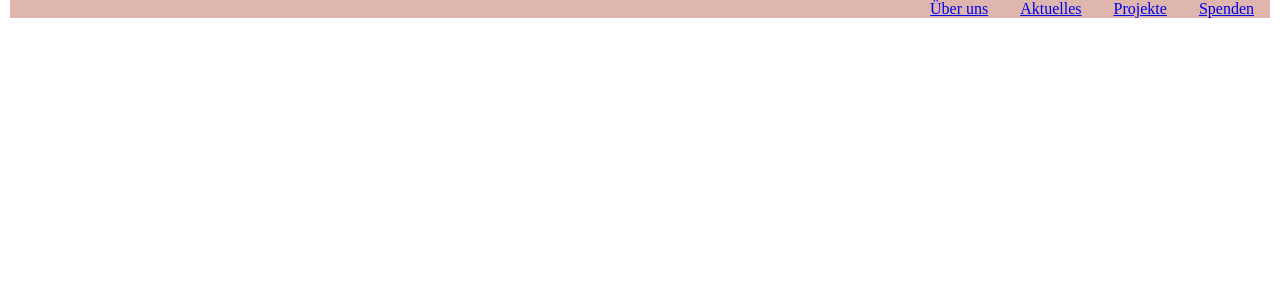
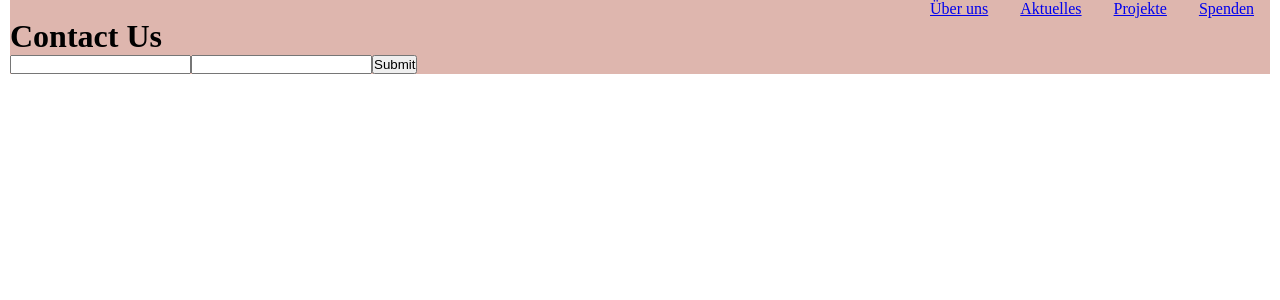
Before and after one commit to MariamaC92/waounde-Verein, a React (Create React App) app in the folder ui/: page /kontakt in a window 1280 px wide. Shown: the top 300 px of the page. Built offline with nearby package versions, Linux system fonts and the light colour scheme.

Commit message:
Kontaktformular erstellt

```diff
--- a/ui/package.json
+++ b/ui/package.json
@@ -3,6 +3,7 @@
   "version": "0.1.0",
   "private": true,
   "dependencies": {
+    "formik": "^2.2.9",
     "react": "^18.2.0",
     "react-dom": "^18.2.0",
     "react-router-dom": "^6.10.0",
--- /dev/null
+++ b/ui/src/Footer/Kontaktformular.js
@@ -0,0 +1,43 @@
+
+
+import { Formik, Form, Field, ErrorMessage } from 'formik';
+
+const Kontaktformular = () => (
+  <div>
+    <h1>Contact Us</h1>
+    <Formik
+      initialValues={{ email: '', password: '' }}
+      validate={values => {
+        const errors = {};
+        if (!values.email) {
+          errors.email = 'Required';
+        } else if (
+          !/^[A-Z0-9._%+-]+@[A-Z0-9.-]+\.[A-Z]{2,}$/i.test(values.email)
+        ) {
+          errors.email = 'Invalid email address';
+        }
+        return errors;
+      }}
+      onSubmit={(values, { setSubmitting }) => {
+        setTimeout(() => {
+          alert(JSON.stringify(values, null, 2));
+          setSubmitting(false);
+        }, 400);
+      }}
+    >
+      {({ isSubmitting }) => (
+        <Form>
+          <Field type="email" name="email" />
+          <ErrorMessage name="email" component="div" />
+          <Field type="password" name="password" />
+          <ErrorMessage name="password" component="div" />
+          <button type="submit" disabled={isSubmitting}>
+            Submit
+          </button>
+        </Form>
+      )}
+    </Formik>
+  </div>
+);
+
+export default Kontaktformular;
--- a/ui/src/_App/App.js
+++ b/ui/src/_App/App.js
@@ -2,6 +2,7 @@
 import Header from "../Header/Header";
 import MainNavigation from "../MainNavigation/MainNavigation";
 import {Route, Routes} from "react-router-dom"
+import Kontaktformular from "../Footer/Kontaktformular";
 
 
 export default function App() {
@@ -12,6 +13,8 @@
   <Route path="/" >
   <Route index element={<Header />} />
   <Route path="/hallo" element={<Header />} />
+  <Route path="/kontakt" element={<Kontaktformular />} />
+
   </Route>
 
  </Routes>
```
